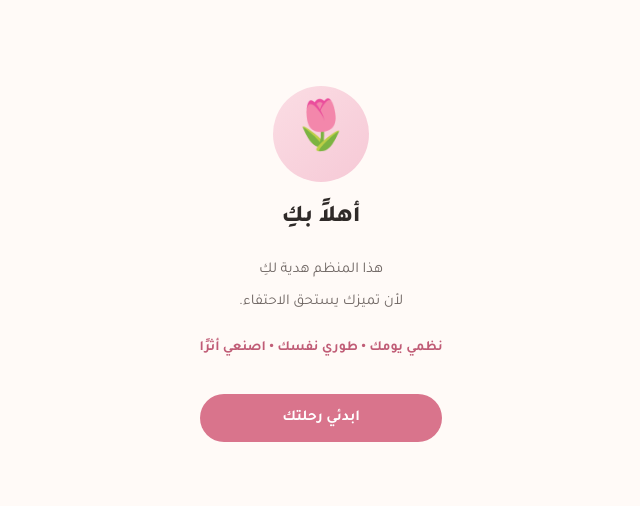
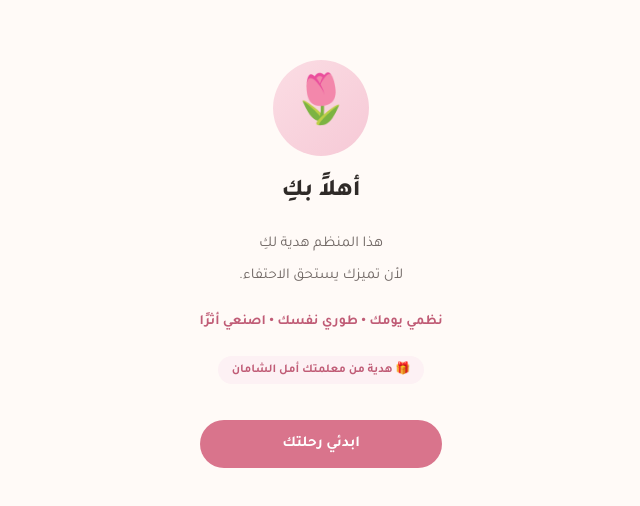
Before and after one commit to digital0impact/YOMI, a React (Vite) app: page / in a window 1280 px wide. Shown: the part 136-642 px from the top of the page, without its empty margins (390-1030 px from the left). Built offline with nearby package versions, Linux system fonts and the light colour scheme.

Commit message:
Credit the teacher as the gift-giver on the welcome screen

```diff
--- a/src/onboarding/Onboarding.tsx
+++ b/src/onboarding/Onboarding.tsx
@@ -50,6 +50,12 @@ export default function Onboarding() {
           </p>
           <p className="text-sm font-bold" style={{ color: "var(--primary-strong)" }}>
             نظمي يومك • طوري نفسك • اصنعي أثرًا
+          </p>
+          <p
+            className="text-xs font-bold px-3.5 py-1.5 rounded-full mt-1"
+            style={{ background: "var(--primary-tint)", color: "var(--primary-strong)" }}
+          >
+            🎁 هدية من معلمتك أمل الشامان
           </p>
           <button className="btn-primary w-full mt-4" onClick={() => setStep("name")}>
             ابدئي رحلتك
```
